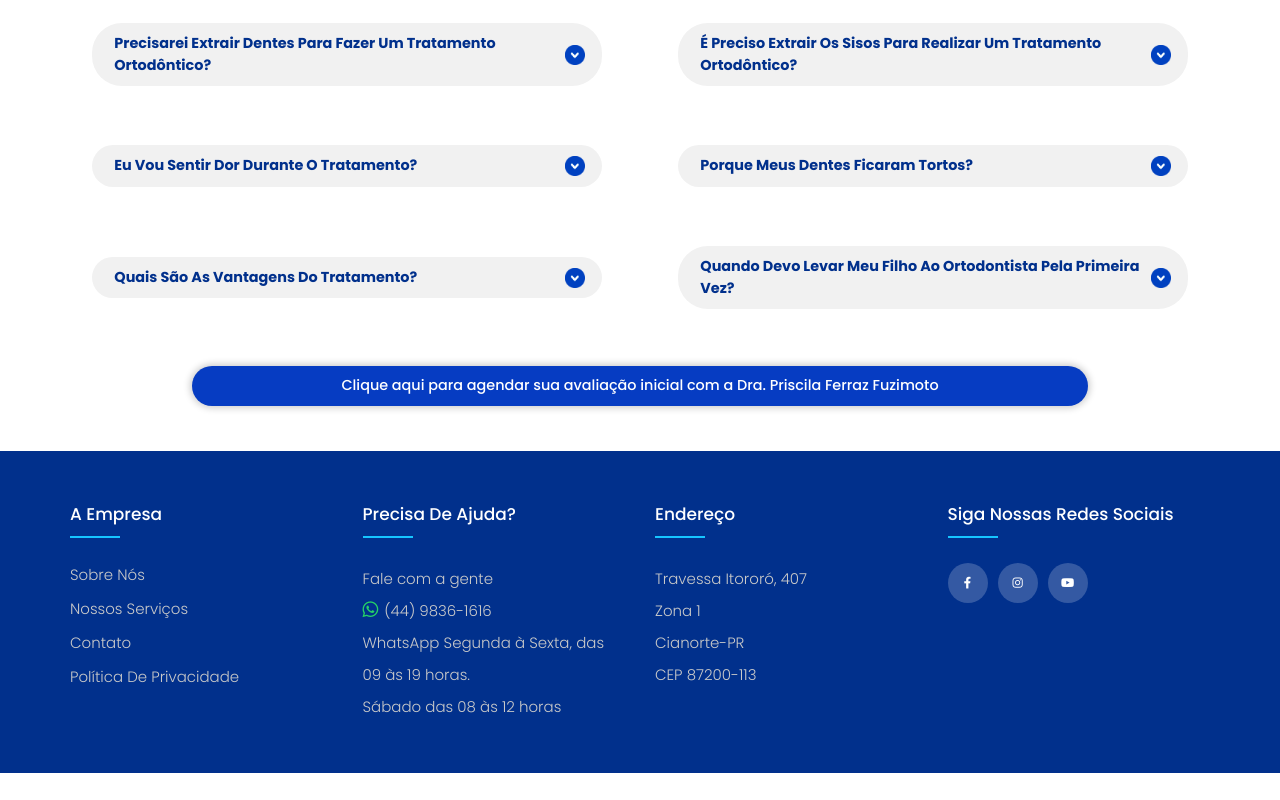
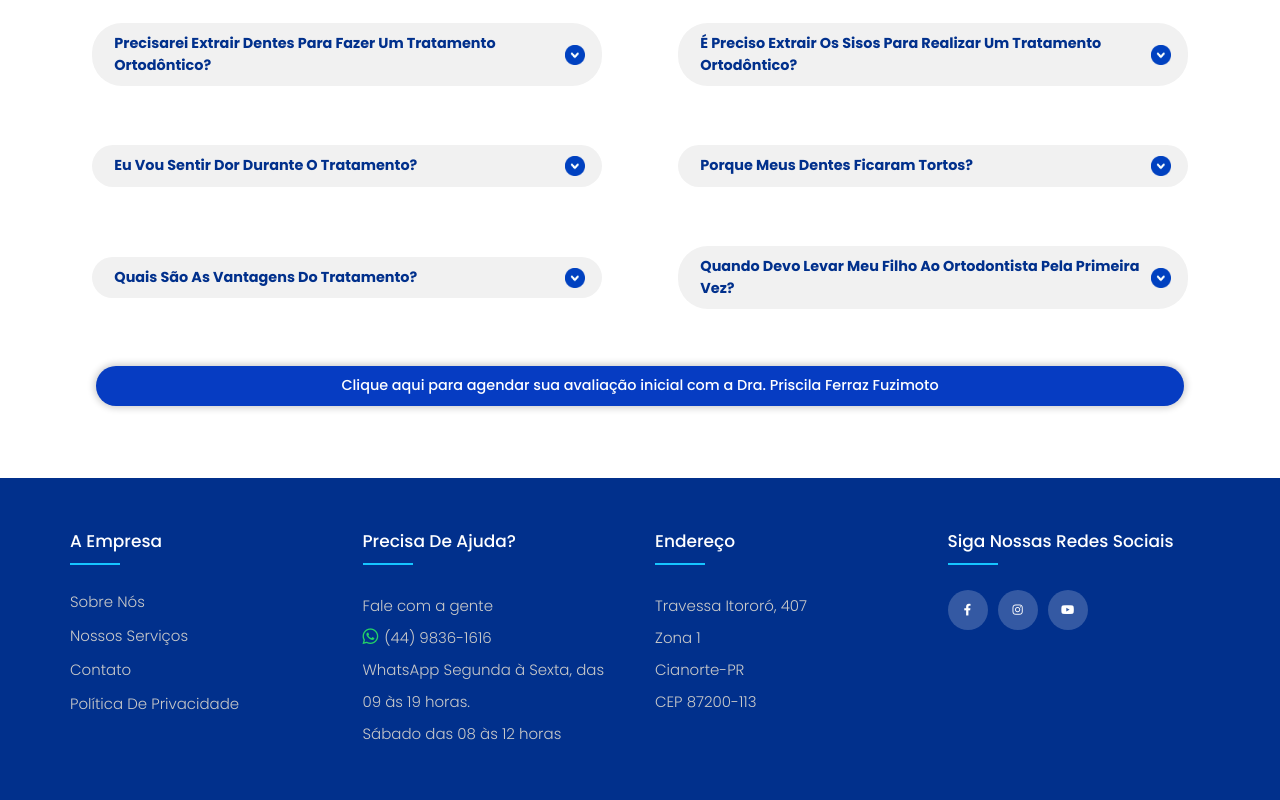
Before and after one commit to vitoraok1/orthopress-website, a React (Create React App) app: page /ortodontia in a window 1280 px wide. Shown: the part 2322-3122 px from the top of the page. Before the commit the page ends 3095 px from the top, so only its background shows below. Built offline with nearby package versions, Linux system fonts and the light colour scheme.

Commit message:
adjusting ortodontic accordion css

```diff
--- a/src/components/commons/AskedQuestions/AskedQuestions.css
+++ b/src/components/commons/AskedQuestions/AskedQuestions.css
@@ -1,5 +1,5 @@
 .accordion {
-  width: 80%;
+  width: 90%;
   margin:0 auto;
   display: flex;
   flex-direction: column;
@@ -62,7 +62,7 @@ h3 {
 }
 
 .btn-ortodontia {
-  width: 70%;
+  width: 90%;
   font-size: 1.6rem;
 }
 
@@ -91,6 +91,10 @@ h3 {
     width: 90%;
   }
 
+  .btn-ortodontia {
+    width: 85%;
+  }
+
   .question h3{
     text-align: left;
   }
--- a/src/components/commons/Footer/Footer.css
+++ b/src/components/commons/Footer/Footer.css
@@ -12,7 +12,7 @@ ul{
 .footer{
 	background: var(--fros-blue-color);
   padding: 50px 0;
-	margin-top: 3rem;
+	margin-top: 6rem;
 }
 .footer-col{
    width: 25%;
```
